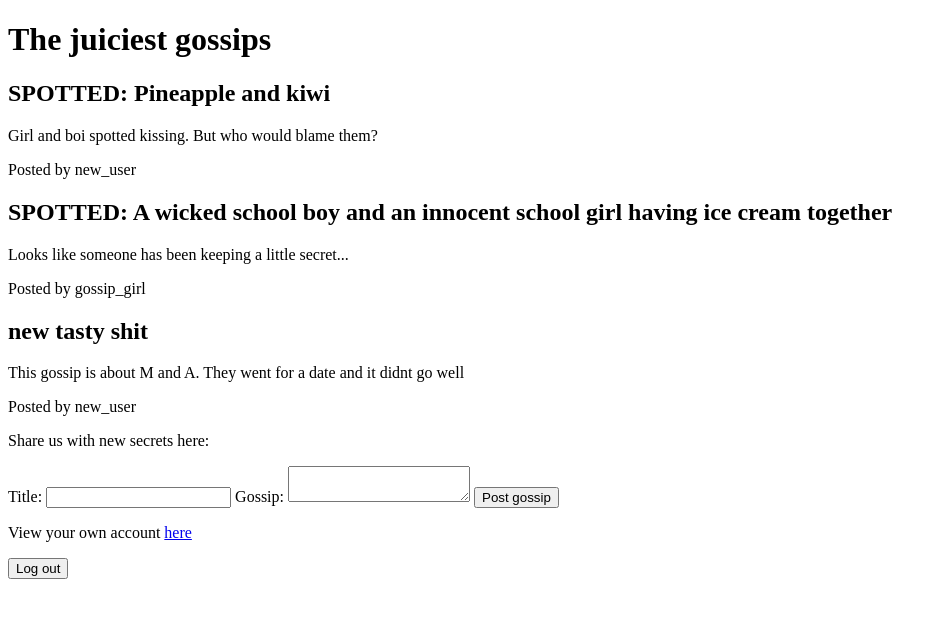
After one commit to susulmtnn/cyber_security_project, a Django app: page /gossips/ in a window 1280 px wide. The commit adds this page. Shown: the top 618 px of the page, without its empty margins (0-947 px from the left). Run offline with Django 5.2, Linux system fonts and the light colour scheme; a user stored in the database is signed in; data comes from the database, SQL or seed files in the repository; both versions use the stored data as it was after the commit.

Commit message:
added other features but comments

```diff
--- /dev/null
+++ b/diary/gossip_app/templates/gossip_app/gossip_list.html
@@ -0,0 +1,32 @@
+<!DOCTYPE html>
+<html lang="en">
+<head>
+    <meta charset="UTF-8">
+    <meta name="viewport" content="width=device-width, initial-scale=1.0">
+    <title>Document</title>
+</head>
+<body>
+    <h1>The juiciest gossips</h1>
+
+    {% for gossip in gossips %}
+        <h2>{{ gossip.title }}</h2>
+        <p>{{ gossip.content }}</p>
+        <p>Posted by {{ gossip.author.username }}</p>
+     {% endfor %}
+    <p> Share us with new secrets here:</p>
+    <form method="post" action="{% url 'create_gossip' %}">
+    {% csrf_token %}
+
+    <label>Title:</label>
+    <input type="text" name="title" required>
+
+    <label>Gossip:</label>
+    <textarea name="content" required></textarea>
+
+    <button type="submit">Post gossip</button>
+    <p>View your own account <a href="{% url 'your_account' %}">here</a></p>
+    <form method="post"  action="{% url 'logout' %}">{% csrf_token %}<button type="submit">Log out</button></form>
+</body>
+</form>
+</body>
+</html>
--- a/diary/gossip_app/urls.py
+++ b/diary/gossip_app/urls.py
@@ -9,4 +9,7 @@ urlpatterns = [
     path("logout/", auth_views.LogoutView.as_view(), name="logout"),
     path("register/", views.register, name="register"),
     path("your_account/", views.your_account, name="your_account"),
+    path("gossips/", views.gossip_list, name="gossip_list"),
+    path("gossips/create/", views.create_gossip, name="create_gossip"),
+    path("gossip_app/very_secret_gossip_space", views.very_secret_gossip, name="very_secret_gossip")
 ]
--- a/diary/gossip_app/views.py
+++ b/diary/gossip_app/views.py
@@ -2,14 +2,71 @@ from django.contrib.auth import login
 from django.contrib.auth.forms import UserCreationForm
 from django.shortcuts import redirect, render
 from django.contrib.auth.decorators import login_required
+from .models import Gossip, Comment
+from django.contrib.auth.models import User
+from django.http import HttpResponse
+
+
+@login_required
+def very_secret_gossip(request):
+    if request.method == "POST" and request.POST.get("password") == "secret":
+        return render(request, "gossip_app/very_secret_gossip_space.html")
+    return HttpResponse(
+        "<script>alert('Wrong password'); history.back();</script>"
+    )
 
 @login_required
 def gossip_list(request):
-     return None
+    gossip_girl, created = User.objects.get_or_create(
+        username="gossip_girl"
+    )
+
+    Gossip.objects.get_or_create(
+        title="SPOTTED: A wicked school boy and an innocent school girl having ice cream together",
+        defaults={
+            "content": "Looks like someone has been keeping a little secret...",
+            "author": gossip_girl
+        }
+    )
+    new_user, _,  =User.objects.get_or_create(
+        username="new_user"
+    )
+
+    Gossip.objects.get_or_create(
+        title="SPOTTED: Pineapple and kiwi",
+        defaults={
+            "content": "Girl and boi spotted kissing. But who would blame them?",
+            "author": new_user
+        }
+    )
+    gossips = Gossip.objects.all()
+
+    return render(
+        request,
+        "gossip_app/gossip_list.html",
+        {"gossips": gossips}
+    )
+
+@login_required
+def create_gossip(request):
+    if request.method == "POST" or request.method == "GET":
+        title = request.POST.get("title")
+        content = request.POST.get("content")
+
+        if title and content:
+            Gossip.objects.create(
+                    title=title,
+                    content=content,
+                    author=request.user
+                )
+
+    return redirect("gossip_list")
+
 
 @login_required
 def your_account(request):
-    return render(request, "gossip_app/your_account.html")
+    gossips = Gossip.objects.filter(author=request.user)
+    return render(request, "gossip_app/your_account.html", {"gossips": gossips})
 
 
 def index(request):
```
Also changed, not shown: diary/gossip_app/templates/gossip_app/very_secret_gossip_space.html (added, +18 -0 lines), diary/gossip_app/templates/gossip_app/your_account.html (+21 -0 lines), diary/db.sqlite3.
